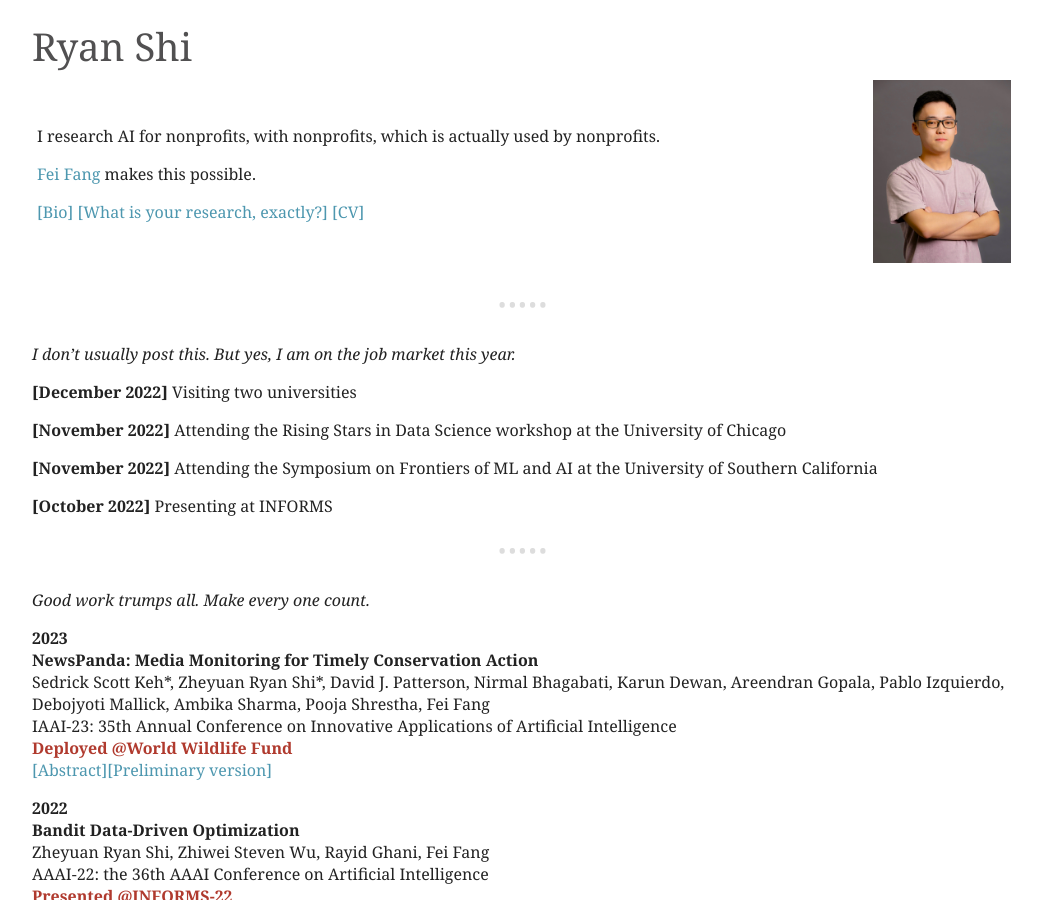
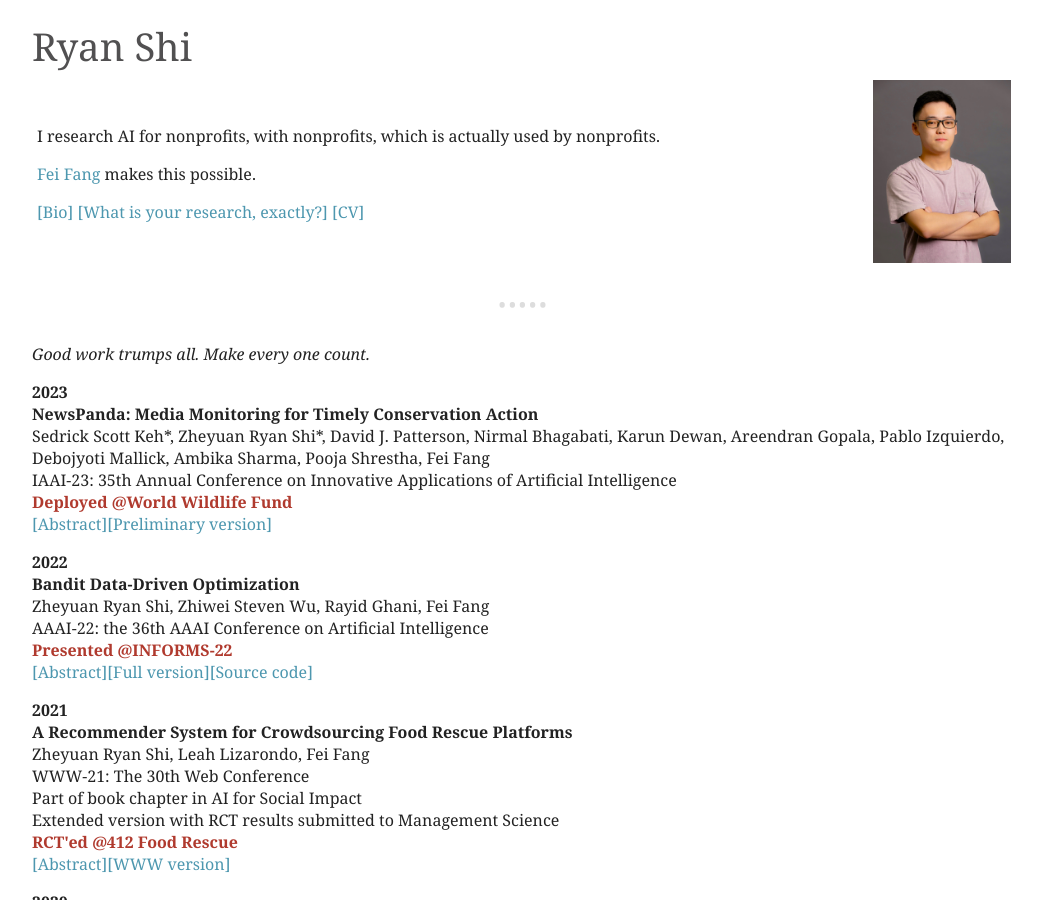
Before and after one commit to ryanzshi/ryanzshi.github.io, a Jekyll site: the page built from index.md, in a window 1280 px wide and 900 px high. Shown: the whole window, without its empty margins (116-1158 px from the left). Built offline with Jekyll 4.4.1, drawn with Linux system fonts in a browser that asks for light colours.

Commit message:
Update index.md

```diff
--- a/index.md
+++ b/index.md
@@ -64,19 +64,6 @@ I am proud to be a specialist. I specialize in AI for nonprofits. Working with n
 That said, there are certain research topics that I don't do. If I'd still blindly go after hot topics, why stay in academia?
 </blockquote>
 </div>
-
-
-
----
-*I don't usually post this. But yes, I am on the job market this year.*
-
-<b>[December 2022]</b> Visiting two universities
-
-<b>[November 2022]</b> Attending the Rising Stars in Data Science workshop at the University of Chicago
-
-<b>[November 2022]</b> Attending the Symposium on Frontiers of ML and AI at the University of Southern California
-
-<b>[October 2022]</b> Presenting at INFORMS
 
 
 ---
```
